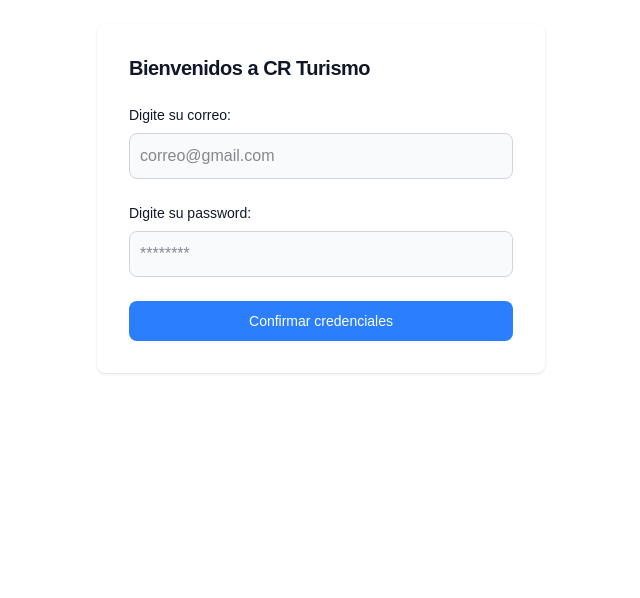
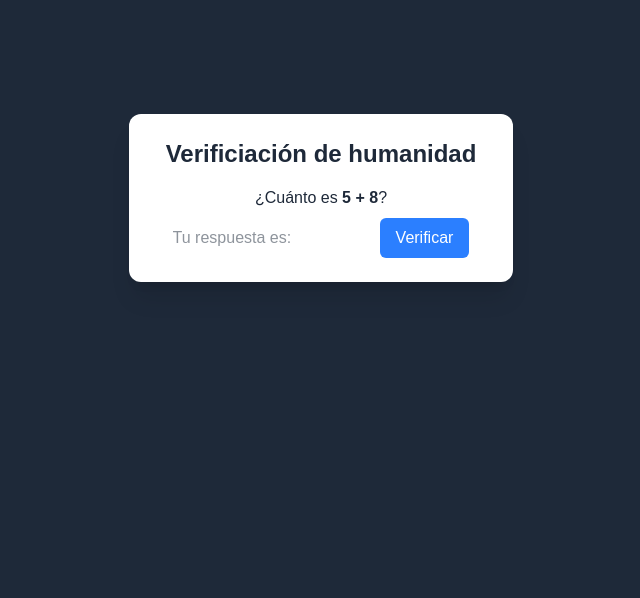
Before and after one commit to ralfaro137/ProyectoTurismoKNO, a Next.js app: page /login in a window 1280 px wide. Shown: the part 202-800 px from the top of the page, without its empty margins (319-959 px from the left). Built offline with nearby package versions, Linux system fonts and the light colour scheme.

Commit message:
verificacion humanidad

```diff
--- a/src/app/layout.tsx
+++ b/src/app/layout.tsx
@@ -1,6 +1,7 @@
 import type { Metadata } from "next";
 import { Geist, Geist_Mono } from "next/font/google";
 import "./globals.css";
+import { AuthProvider } from "@/context/AuthContext";
 
 const geistSans = Geist({
   variable: "--font-geist-sans",
@@ -27,9 +28,8 @@ export default function RootLayout({
   return (
     <html lang="en">
       <body
-        className={`${geistSans.variable} ${geistMono.variable} antialiased`}
-      >
-        {children}
+        className={`${geistSans.variable} ${geistMono.variable} antialiased`}>
+          <AuthProvider>{children}</AuthProvider>
       </body>
     </html>
   );
--- a/src/app/login/page.tsx
+++ b/src/app/login/page.tsx
@@ -1,7 +1,11 @@
-"use client" //cuando se usan hooks
+"use client"//cuando se usan hooks
+import TestComponent from "@/componentes/TestComponent";
+import VentanaMensajesComponent from "@/componentes/VentanaMensajesComponent";
+import { useAuth } from "@/context/AuthContext";
 import { LoginIn } from "@/models/LoginIn.";
 import { LoginOut } from "@/models/LoginOut";
 import axios from "axios";
+import { useRouter } from "next/navigation";
 import React, { useState } from "react";
 
 const LoginPage: React.FC = () => {
@@ -10,19 +14,19 @@ const LoginPage: React.FC = () => {
     const [password, setPassword] = useState<string>("");
     const [mostrarModal, setMostrarModal] = useState<boolean>(false);
 
+    const {login} = useAuth();
+    const router = useRouter();
+
     async function ValidarCredenciales() {
-        /*Consumo del API y despliegue del error */
-        const loginData = new LoginIn(correo, password);
+
         try{
-            const respuesta = await axios.post<LoginOut>("http://localhost:4321/api/route/Validar_Credenciales_Usuario",
-                loginData
-            )
+            const respuestaLogin = await login(correo, password);
 
-            if(respuesta.data.codigoRespuesta==0){
-                console.log("Redireccionamiento");
+            if(respuestaLogin)
+            {
+                router.push("reporteComentarios");
             }
-            else
-            {
+            else{
                 setMostrarModal(true);
             }
         }
@@ -39,6 +43,7 @@ const LoginPage: React.FC = () => {
 
     return (
         <div>
+            <TestComponent></TestComponent>
             <div className="flex flex-col items-center justify-center px-6 py-8 mx-auto md:h-screen lg:py-0">
                 <div className="w-full bg-white rounded-lg shadow dark:border md:mt-0 sm:max-w-md xl:p-0 dark:bg-gray-800 dark:border-gray-700">
                     <div className="p-6 space-y-4 md:space-y-6 sm:p-8">
@@ -73,22 +78,10 @@ const LoginPage: React.FC = () => {
 
             {
                 mostrarModal && (
-                    <div className="fixed inset-0 flex items-center justify-center bg-black bg-opacity-50 z-50">
-                        <div className="bg-white rounded-lg shadow-lg p-6 w-full max-w-sm dark:bg-gray-800">
-                            <h2 className="text-lg font-semibold text-gray-800 dark:text-white mb-4">
-                                Error de autenticación
-                            </h2>
-                            <p className="text-sm text-gray-600 dark:text-gray-300 mb-4">
-                                Correo o contraseña incorrectos.
-                            </p>
-                            <button
-                                onClick={cerrarModal}
-                                className="w-full bg-blue-600 hover:bg-blue-700 text-white font-medium py-2 px-4 rounded"
-                            >
-                                Cerrar
-                            </button>
-                        </div>
-                    </div>
+                    <VentanaMensajesComponent
+                    mostrar = {mostrarModal}
+                    mensaje="Credenciales incorrectos"
+                    onClose={cerrarModal}></VentanaMensajesComponent>
                 )
             }
 
--- a/src/app/reporteComentarios/page.tsx
+++ b/src/app/reporteComentarios/page.tsx
@@ -1,7 +1,10 @@
 'use client'
 import MenuComponent from "@/componentes/MenuComponent";
+import VentanaMensajesComponent from "@/componentes/VentanaMensajesComponent";
+import { useAuth } from "@/context/AuthContext";
 import { ComentarioOut, ReporteComentariosOut } from "@/models/ReporteComentariosOut";
 import axios from "axios"
+import { useRouter } from "next/navigation";
 import React, { useEffect, useMemo, useState } from "react"
 
 const ReporteComentarios: React.FC = () => {
@@ -9,6 +12,25 @@ const ReporteComentarios: React.FC = () => {
     const [filtro, setFiltro] = useState<string>("");
     const [comentarios, setComentarios] = useState<ComentarioOut[]>([]);
     const [loading, setLoading] = useState<boolean>(true);
+    const [mensajeModal, setMensajeModal] = useState<string>("");
+    const [mostrarModal, setMostrarModal] = useState<boolean>(false)
+    const {estaAutenticado, user} = useAuth();
+    const router = useRouter();
+
+    useEffect(() => {
+        if(!estaAutenticado){
+            setMensajeModal("Usted no esta loguado en la aplicacion");
+            setMostrarModal(true);
+            return;
+        }
+    }, [estaAutenticado])
+    useEffect(() => {
+        if(user?.rol !== "1" && user?.rol !== "2"){
+            setMensajeModal("Usted no tiene los permisos para ver este apartado");
+            setMostrarModal(true);
+            return;
+        }
+    }, [user])
 
     useEffect(() => {
         const obtenerComentarios = async () => {
@@ -20,8 +42,14 @@ const ReporteComentarios: React.FC = () => {
             }
         }
 
-        obtenerComentarios();
-    }, [])
+        if(estaAutenticado)
+            obtenerComentarios();
+    }, []);
+
+    const cerrarModal = () =>{
+        setMostrarModal(false);
+        router.push("/login");
+    }
 
     const comentariosFiltrados = useMemo(()=>{
             return comentarios.filter(comentario => comentario.nombre.toUpperCase().includes(filtro.toUpperCase())
@@ -34,6 +62,10 @@ const ReporteComentarios: React.FC = () => {
     return (
         <div>
             <MenuComponent></MenuComponent>
+            <VentanaMensajesComponent
+                mostrar={mostrarModal}
+                mensaje={mensajeModal}
+                onClose={cerrarModal}></VentanaMensajesComponent>
             <div className="max-w-6xl mx-auto px-4 py-6">
                 <input
                     value={filtro}
--- /dev/null
+++ b/src/componentes/TestComponent.tsx
@@ -0,0 +1,71 @@
+import React, { useEffect, useState } from "react";
+
+const TestComponent : React.FC = () =>{
+
+    const [num1, setNum1] = useState<number>(0);
+    const [num2, setNum2] = useState<number>(0);
+    const [respuesta, setRespuesta] = useState<string>("");
+    const [esHumano, setEsHumano] = useState<boolean>(false);
+
+    useEffect(()=>{
+        generarPregunta();
+    }, [])
+
+    const generarPregunta = () =>{
+
+        const a = Math.floor(Math.random()*10) +1;
+        const b = Math.floor(Math.random()*10) +1;
+
+        setNum1(a);
+        setNum2(b);
+        setRespuesta("");
+        setEsHumano(false);
+
+    }
+
+    const verificarRespuesta = () => {
+        const respuestaNumero = parseInt(respuesta,10);//el 10 es la base decimal
+
+        if(!isNaN(respuestaNumero) && respuestaNumero === num1 + num2){
+            setEsHumano(true)
+        }else{
+            generarPregunta();
+        }
+    }
+
+    return (
+        <div className="min-h-screen bg-gray-800 flex items-center justify-center px-4">
+            <div className="text-gray-800 bg-white p-6 rounded-xl shadow-xl w-full max-w-sm text-center">
+                <h1 className="text-2xl font-bold mb-4">Verificiación de humanidad</h1>
+                {
+                    !esHumano ? (
+                        <div>
+                            <p className="mb-2">
+                                ¿Cuánto es <strong>{num1} + {num2}</strong>?
+                            </p>
+                            <input
+                                value={respuesta}
+                                onChange={(e) => setRespuesta(e.target.value)}
+                                placeholder="Tu respuesta es: ">
+                            </input>
+                            <button
+                                onClick={verificarRespuesta}
+                                className="bg-blue-500 text-white px-4 py-2 rounded-md"
+                                >Verificar</button>
+
+                        </div>
+                    ) :
+                    (
+                        <div className="text-green-600 font-semibold">Eres humano, adelante</div>
+                    )
+                }
+
+            </div>
+
+        </div>
+    )
+
+
+}
+
+export default TestComponent;
--- /dev/null
+++ b/src/componentes/VentanaMensajesComponent.tsx
@@ -0,0 +1,32 @@
+import React from "react";
+
+interface VentanaMensajesProps{
+    mostrar: boolean;
+    mensaje: string;
+    onClose: () =>void;
+}
+
+const VentanaMensajesComponent : React.FC<VentanaMensajesProps> = ({mostrar, mensaje, onClose}) =>{
+
+    if(!mostrar)
+        return null;
+
+    return (
+        <div className="fixed inset-0 flex items-center justify-center bg-black bg-opacity-50 z-50">
+                        <div className="bg-white rounded-lg shadow-lg p-6 w-full max-w-sm dark:bg-gray-800">
+                            <h2 className="text-lg font-semibold text-gray-800 dark:text-white mb-4">
+                                Error de autenticación
+                            </h2>
+                            <p className="text-sm text-gray-600 dark:text-gray-300 mb-4">{mensaje}</p>
+                            <button
+                                onClick={onClose}
+                                className="w-full bg-blue-600 hover:bg-blue-700 text-white font-medium py-2 px-4 rounded"
+                            >
+                                Cerrar
+                            </button>
+                        </div>
+                    </div>
+    );
+}
+
+export default VentanaMensajesComponent;
--- a/src/context/AuthContext.tsx
+++ b/src/context/AuthContext.tsx
@@ -1,5 +1,5 @@
-import React from "react";
-import { createContext, useContext, useState, ReactNode } from "react";
+"use client";
+import React, { createContext, useContext, useState, ReactNode } from "react";
 import axios from "axios";
 
 interface User {
@@ -7,49 +7,50 @@ interface User {
   rol: string;
 }
 
-interface AuthContextType{
+interface AuthContextType {
+  estaAutenticado : boolean;
   user: User | null;
-    login:(correo: string, password: string) => Promise<boolean>;
-    logout:()=>void
+  login: (correo: string, password: string) => Promise<boolean>;
+  logout: () => void;
 }
 
 const AuthContext = createContext<AuthContextType | undefined>(undefined);
 
-export const useAuth = () =>{
-    const context=useContext(AuthContext);
-    if(!context) throw new Error("El contexto tiene que implementarse en el provider")
-}
+export const AuthProvider = ({ children }: { children: ReactNode }) => {
+  const [user, setUser] = useState<User | null>(null);
+  const [estaAutenticado, setEstaAutenticado] = useState<boolean>(false);
 
-export const AuthProvider = ({children}: {children: ReactNode}) =>{
-    const [user, setUser] = useState<User | null>(null);
-
-    const login = async(correo: string, password: string): Promise<boolean>=>{
-
-        try{
-
-            const res = await axios.post("https://raquelturismo-vlakno-be-204e937b3637.herokuapp.com/api/route/Obtener_Usuarios",
-                {
-                    correo, password
+  const login = async (correo: string, password: string): Promise<boolean> => {
+    try {
+      const res = await axios.post("https://adolfoturismo-vlaln-bk-04aae011277a.herokuapp.com/api/route/Validar_Credenciales_Usuario", {
+        correo,
+        password,
       });
 
       const data = res.data;
 
-                if(data.codigoRespuesta === 0){
+      if (data.codigoRespuesta === 0) {
+        setEstaAutenticado(true);
         setUser(data.detalle);
         return true;
       }
+
+      return false;
+    } catch {
       return false;
     }
-        catch{
-            return false;
-        }
+  };
 
-    }
+  const logout = () => {
+    setEstaAutenticado(false);
+    setUser(null);
+  };
 
-    const logout= () =>{
-        setUser (null);
-    }
+  return <AuthContext.Provider value={{ user, login, logout, estaAutenticado }}>{children}</AuthContext.Provider>;
+};
 
-    return <AuthContext.Provider value ={{user, login, logout}}>{children}</AuthContext.Provider>;
-
-}
+export const useAuth = () => {
+  const context = useContext(AuthContext);
+  if (!context) throw new Error("useAuth debe usarse dentro de un AuthProvider");
+  return context;
+};
```
Lines whose indentation alone changed are shown as unchanged.
